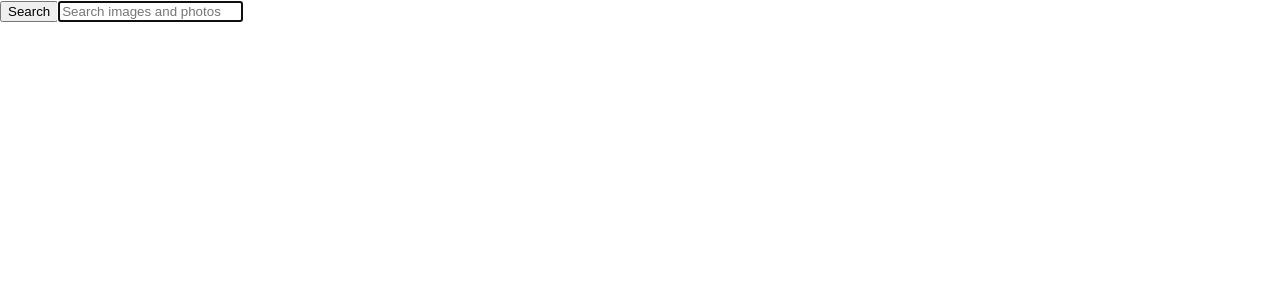
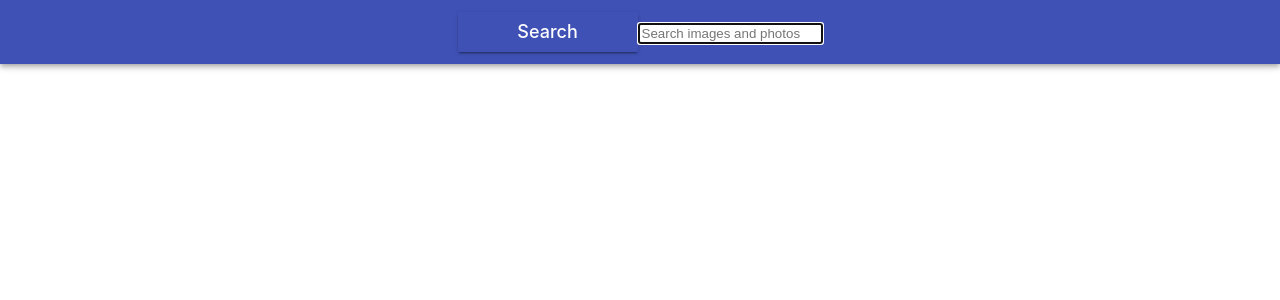
Before and after one commit to userzahar/goit-react-hw-03-image-finder, a React (Create React App) app: page / in a window 1280 px wide. Shown: the top 300 px of the page. Built offline with nearby package versions, Linux system fonts and the light colour scheme.

Commit message:
add styled

```diff
--- a/package.json
+++ b/package.json
@@ -12,6 +12,7 @@
     "react-dom": "^18.1.0",
     "react-loader-spinner": "^5.3.4",
     "react-scripts": "5.0.1",
+    "styled-components": "^5.3.9",
     "web-vitals": "^2.1.3"
   },
   "scripts": {
--- a/src/components/App.jsx
+++ b/src/components/App.jsx
@@ -1,6 +1,7 @@
 import { Component } from "react"
 import { SearchBar } from "./Searchbar/Searchbar";
 import { ImageGallery } from "./ImageGallery/ImageGallery";
+import { AppStyled } from "./StyledApp";
 export class App extends Component {
   state = {
     value: '',
@@ -11,10 +12,10 @@ export class App extends Component {
   }
   render() {
     return (
-      <div>
+      <AppStyled>
         <SearchBar onSubmit={this.handleSearch} />
         <ImageGallery searchText={this.state.value} />
-      </div>
+      </AppStyled>
     );
   }
 };
--- a/src/components/Button/Button.jsx
+++ b/src/components/Button/Button.jsx
@@ -1,4 +1,5 @@
+import { ButtonStyled } from "./StyledButton"
 
 export function Button({hendleButton}) {
-    return <button onClick={hendleButton}>Load More</button>
+    return <ButtonStyled onClick={hendleButton}>Load More</ButtonStyled>
 }
--- /dev/null
+++ b/src/components/Button/StyledButton.js
@@ -0,0 +1,26 @@
+const { default: styled } = require('styled-components');
+
+export const ButtonStyled = styled.button`
+  padding: 8px 16px;
+  border-radius: 2px;
+  background-color: #3f51b5;
+  transition: all 250ms cubic-bezier(0.4, 0, 0.2, 1);
+  text-align: center;
+  display: inline-block;
+  color: #fff;
+  border: 0;
+  text-decoration: none;
+  cursor: pointer;
+  font-family: inherit;
+  font-size: 18px;
+  line-height: 24px;
+  font-style: normal;
+  font-weight: 500;
+  min-width: 180px;
+  box-shadow: 0px 3px 1px -2px rgba(0, 0, 0, 0.2),
+    0px 2px 2px 0px rgba(0, 0, 0, 0.14), 0px 1px 5px 0px rgba(0, 0, 0, 0.12);
+  &:hover,
+  &:focus {
+    background-color: #303f9f;
+  }
+`;
--- a/src/components/ImageGallery/ImageGallery.jsx
+++ b/src/components/ImageGallery/ImageGallery.jsx
@@ -17,7 +17,6 @@ export class ImageGallery extends Component {
         window.addEventListener('keydown', this.handleKeyDown)
     }
     handleKeyDown = e => {
-        console.log(e.code)
         if (e.code === "Escape") {
             this.setState({ isHidden:false})
         }
@@ -27,10 +26,8 @@ export class ImageGallery extends Component {
         window.removeEventListener("keydown", this.handleKeyDown)
     }
     componentDidUpdate(prevProps) {
-        const { page } = this.state;
         const { searchText } = this.props;
         if (prevProps.searchText !== searchText) {
-            console.log("page: ", page)
             this.setState({ page: 1 })
             this.setState({ isLoading:true})
             getImage(searchText)
@@ -48,7 +45,6 @@ export class ImageGallery extends Component {
     heandleLoadMore = (e) => {
         e.preventDefault();
         const { page } = this.state;
-        console.log("🧨 ~ page:", page)
         this.setState((perState) => {
                 return { page: perState.page + 1 }
             })
@@ -61,7 +57,9 @@ export class ImageGallery extends Component {
                 }).catch(error=>console.log(error)).finally(item => this.setState({ isLoading: false }))
 
     }
-
+    handleOverlay = ({target}) => {
+        if(target.tagName !=="IMG") this.setState({isHidden:false})
+    }
     handleImage = ({ target }) => {
         if(target.tagName === "IMG")
         {this.setState({
@@ -98,8 +96,8 @@ export class ImageGallery extends Component {
         </ul>
             {images && <Button hendleButton={this.heandleLoadMore} />}
             {isHidden && <Modal
-                largeImage={this.state.modalSrc}
-                handleEscape={this.onEscapeClick} />}
+                overlayClick={this.handleOverlay}
+                largeImage={this.state.modalSrc} />}
         </div>
     }
 }
--- a/src/components/Modal/Modal.jsx
+++ b/src/components/Modal/Modal.jsx
@@ -1,10 +1,11 @@
+import { ModalStyled, Overlay } from "./StyledModal"
 
-export function Modal ({largeImage}){
+export function Modal ({largeImage,overlayClick}){
 
-    return <div className="overlay">
-  <div className="modal">
+    return <Overlay onClick={overlayClick}>
+  <ModalStyled >
     <img src={largeImage} alt="" />
-  </div>
-</div>
+  </ModalStyled>
+</Overlay>
 
 }
--- /dev/null
+++ b/src/components/Modal/StyledModal.js
@@ -0,0 +1,19 @@
+const { default: styled } = require('styled-components');
+
+export const ModalStyled = styled.div`
+  max-width: calc(100vw - 48px);
+  max-height: calc(100vh - 24px);
+`;
+
+export const Overlay = styled.div`
+  position: fixed;
+  top: 0;
+  left: 0;
+  width: 100vw;
+  height: 100vh;
+  display: flex;
+  justify-content: center;
+  align-items: center;
+  background-color: rgba(0, 0, 0, 0.8);
+  z-index: 1200;
+`;
--- a/src/components/Searchbar/Searchbar.jsx
+++ b/src/components/Searchbar/Searchbar.jsx
@@ -1,4 +1,6 @@
+import { ButtonStyled } from "components/Button/StyledButton";
 import { Component } from "react";
+import { SearchBarStyled } from "./StyledForm";
 
 export class SearchBar extends Component{
   state = {
@@ -13,11 +15,11 @@ export class SearchBar extends Component{
   }
 
   render() {
-        return <header className="searchbar">
+        return <SearchBarStyled>
   <form className="form" onSubmit={this.handleSubmit}>
-    <button type="submit" className="button">
+    <ButtonStyled type="submit" className="button">
       <span className="button-label">Search</span>
-    </button>
+    </ButtonStyled>
 
     <input
       className="input"
@@ -29,6 +31,6 @@ export class SearchBar extends Component{
       onChange={this.handleChange}
     />
   </form>
-</header>
+</SearchBarStyled>
     }
 }
--- /dev/null
+++ b/src/components/Searchbar/StyledForm.js
@@ -0,0 +1,20 @@
+const { default: styled } = require('styled-components');
+
+export const SearchBarStyled = styled.header`
+  top: 0;
+  left: 0;
+  position: sticky;
+  z-index: 1100;
+  display: flex;
+  justify-content: center;
+  align-items: center;
+  min-height: 64px;
+  padding-right: 24px;
+  padding-left: 24px;
+  padding-top: 12px;
+  padding-bottom: 12px;
+  color: #fff;
+  background-color: #3f51b5;
+  box-shadow: 0px 2px 4px -1px rgba(0, 0, 0, 0.2),
+    0px 4px 5px 0px rgba(0, 0, 0, 0.14), 0px 1px 10px 0px rgba(0, 0, 0, 0.12);
+`;
--- /dev/null
+++ b/src/components/StyledApp.js
@@ -0,0 +1,8 @@
+const { default: styled } = require('styled-components');
+
+export const AppStyled = styled.div`
+  display: grid;
+  grid-template-columns: 1fr;
+  grid-gap: 16px;
+  padding-bottom: 24px;
+`;
--- a/src/index.css
+++ b/src/index.css
@@ -1,15 +1,27 @@
-@import-normalize; /* bring in normalize.css styles */
+html {
+  box-sizing: border-box;
+  width: 100vw;
+  overflow-x: hidden;
+}
+
+*,
+*::before,
+*::after {
+  box-sizing: inherit;
+}
 
 body {
   margin: 0;
-  font-family: -apple-system, BlinkMacSystemFont, 'Segoe UI', 'Roboto', 'Oxygen',
-    'Ubuntu', 'Cantarell', 'Fira Sans', 'Droid Sans', 'Helvetica Neue',
-    sans-serif;
+  font-family: -apple-system, BlinkMacSystemFont, 'Segoe UI', Roboto,
+    Oxygen-Sans, Ubuntu, Cantarell, 'Helvetica Neue', sans-serif;
+  color: #212121;
+  background-color: #fff;
   -webkit-font-smoothing: antialiased;
   -moz-osx-font-smoothing: grayscale;
 }
 
-code {
-  font-family: source-code-pro, Menlo, Monaco, Consolas, 'Courier New',
-    monospace;
+img {
+  display: block;
+  max-width: 100%;
+  height: auto;
 }
```
Also changed, not shown: 1 other file (tests, documents, lock files or other folders).
